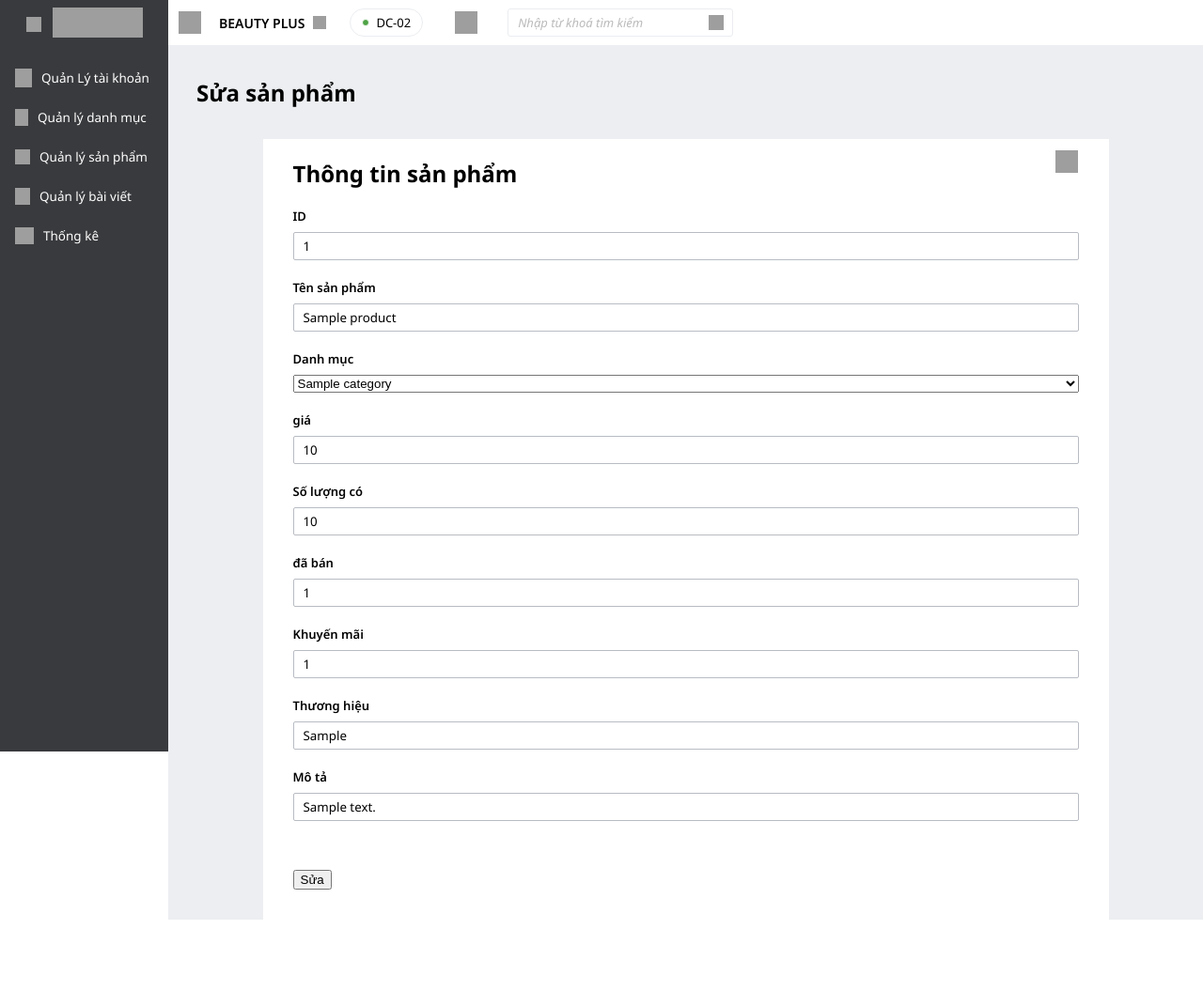
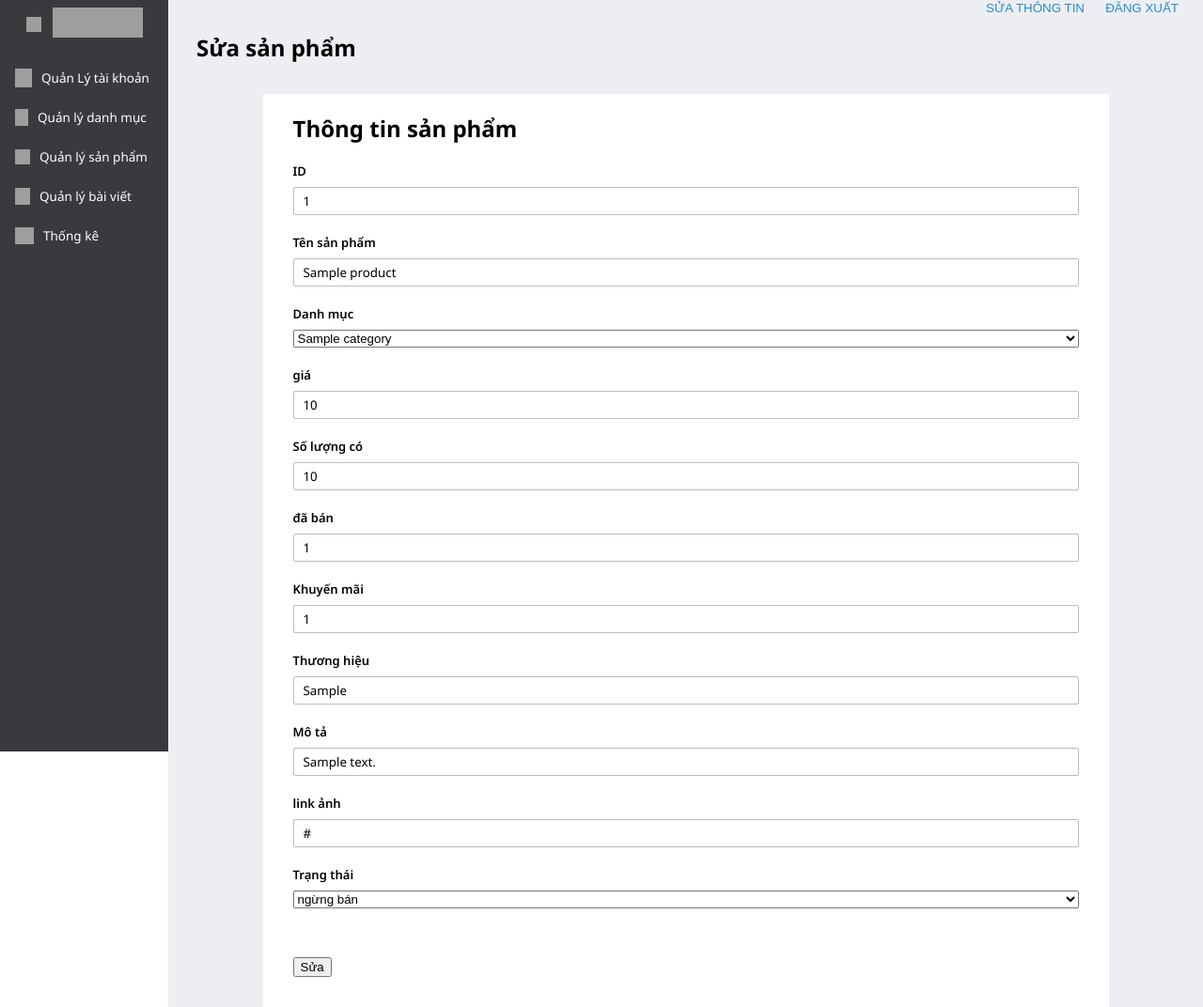
Before and after one commit to phuongtruong472001/BeautyPlus, a PHP site: page /updateProductForm.php?id=1 in a window 1280 px wide. Shown: the whole page at 94% size. Before the commit the page ends 979 px from the top, so only its background shows below. Run offline with PHP 8.4, Linux system fonts and the light colour scheme; the visitor is signed in with stand-in values (Sample User, id 1); tables that the repository leaves empty hold one stand-in row (values such as "Sample post"); grey boxes are pictures that could not be loaded.

Commit message:
sua quan ly san pham

```diff
--- a/BeautyPlusAdmin/updateProductForm.php
+++ b/BeautyPlusAdmin/updateProductForm.php
@@ -35,6 +35,10 @@ include_once('connectDB.php');
     $disscount = $rs['disscount'];
     $brand = $rs['brand'];
     $description = $rs['description'];
+    $status = $rs['status'];
+
+    $sql = "SELECT link from image WHERE product_id=$id";
+    $link = $conn->query($sql)->fetch_assoc()['link'];
     ?>
 
     <div class="container">
@@ -47,37 +51,8 @@ include_once('connectDB.php');
             <div class="menu-item-list scroll-bar"></div>
         </div>
         <div class="main" style="width: 624px;">
-            <div class="header">
-                <div class="h-bars">
-                    <div></div>
-                </div>
-                <div class="h-brands">
-                    <div class="h-brand-name">
-                        <p>BEAUTY PLUS</p>
-                    </div>
-                    <div class="h-dropdown">
-                        <div></div>
-                    </div>
-                </div>
-                <div>
-                    <div class="h-current-db">
-                        <div class="icon-header-current-db"></div>
-                        <div class="header-current-db-name">DC-02</div>
-                    </div>
-                </div>
-                <div class="download-process">
-                    <div class="icon-download-process">
+            <?php include('header.php') ?>
 
-                    </div>
-                </div>
-                <div class="h-search">
-
-                    <div class="m-icon-input">
-                        <div></div>
-                        <input placeholder="Nhập từ khoá tìm kiểm" type="text" class="h-input m-input">
-                    </div>
-                </div>
-            </div>
 
             <div class="content">
                 <div class="title-distance" style="width: 611.594px;">
@@ -91,11 +66,6 @@ include_once('connectDB.php');
                             <div class="m-form-header r-flex h-pointer">
                                 <div class="m-form-menu">
                                     Thông tin sản phẩm
-                                </div>
-                                <div class="m-form-close">
-                                    <div class="md-close">
-                                        <div class="md-close-icon"></div>
-                                    </div>
                                 </div>
                             </div>
                             <div class="m-form-content">
@@ -148,6 +118,17 @@ include_once('connectDB.php');
                                         <label for="">Mô tả</label>
                                         <input name="description" type="text" value="<?=$description?>">
                                     </div>
+                                    <div class="m-news-input">
+                                        <label for="">link ảnh</label>
+                                        <input name="link" type="text" value="<?=$link?>">
+                                    </div>
+                                    <div class="m-news-input">
+                                        <label for="">Trạng thái</label>
+                                        <select name="status">
+                                            <option value="ban"<?php if($status=="ban") echo "selected" ?>>bán</option>
+                                            <option value="ngung_ban"<?php if($status=="ngung_ban") echo "selected" ?>>ngừng bán</option>
+                                        </select>
+                                    </div>
                                 </div>
                             </div>
 
```
Also changed, not shown: BeautyPlusAdmin/addProduct.php (+16 -4 lines), BeautyPlusAdmin/manageProduct.php (+14 -1 lines), BeautyPlusAdmin/updateCategoryForm.php (+1 -35 lines), BeautyPlusAdmin/updateProduct.php (+17 -7 lines).
